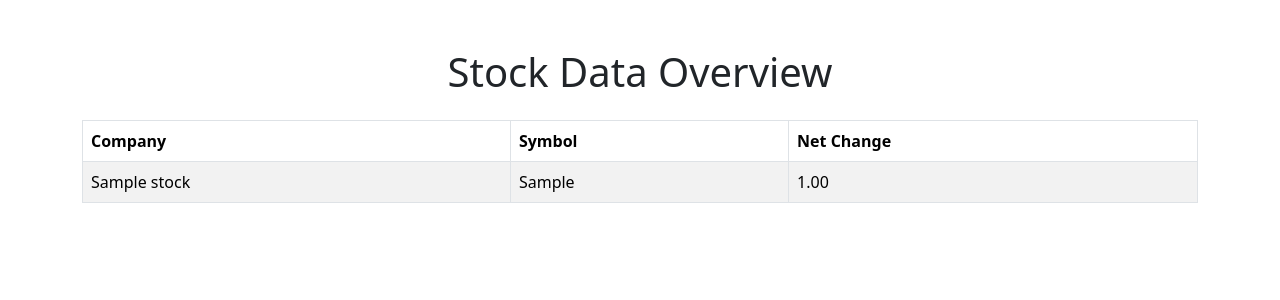
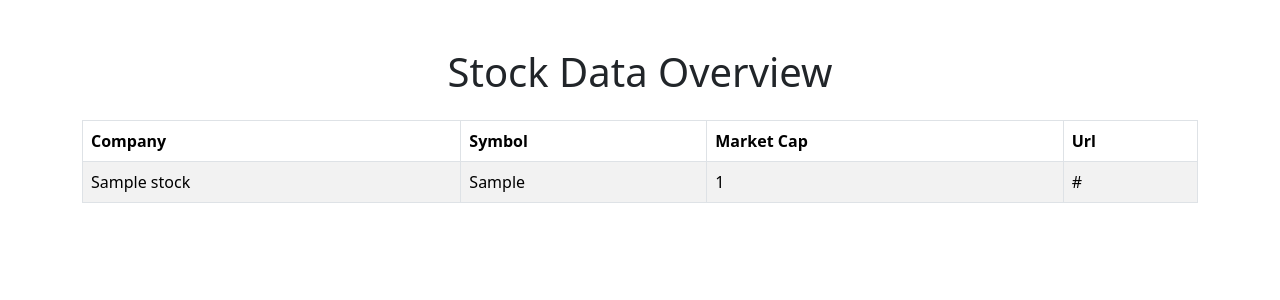
Before and after one commit to im-playmaker/smartMoneyStats, a Django app: page / in a window 1280 px wide. Shown: the top 300 px of the page. Run offline with Django 5.2, Linux system fonts and the light colour scheme; tables that the repository leaves empty hold one stand-in row (values such as "Sample post").

Commit message:
insert data from the APi to the database

```diff
--- a/smartMoney/stockData/models.py
+++ b/smartMoney/stockData/models.py
@@ -6,7 +6,8 @@ from django.db import models
 class Stock (models.Model):
     symbol= models.CharField(max_length=10, unique=True) # Stock symbol (e.g., AAPL, TSLA)
     companyName =  models.CharField(max_length=100)  # Name of the company
-    netchange = models.DecimalField(max_digits=10,decimal_places=2)
+    marketCap =  models.BigIntegerField(default=0)  # Name of the company
+    url =  models.URLField(default="https://example.com/default")  # Name of the company
     created_at = models.DateTimeField(auto_now_add=True)  # Automatically set on object creation
 
     def __str__(self):
--- a/smartMoney/stockData/templates/stock.html
+++ b/smartMoney/stockData/templates/stock.html
@@ -18,7 +18,8 @@
                 <tr>
                     <th scope="col">Company</th>
                     <th scope="col">Symbol</th>
-                    <th scope="col">Net Change</th>
+                    <th scope="col">Market Cap</th>
+                    <th scope="col">Url</th>
                 </tr>
             </thead>
             <tbody>
@@ -27,7 +28,10 @@
                         <td>{{ stock.companyName }}</td>
                         <td>{{ stock.symbol }}</td>
                         <td>
-                            {{ stock.netchange }}
+                            {{ stock.marketCap }}
+                        </td>
+                        <td>
+                            {{ stock.url }}
                         </td>
                     </tr>
                 {% endfor %}
--- a/smartMoney/stockData/views.py
+++ b/smartMoney/stockData/views.py
@@ -1,21 +1,23 @@
 from django.shortcuts import render
 from .models import Stock
+
 from dateutil.relativedelta import relativedelta
 import time
 import datetime as dt
-
+# import from the APi
 from nasdaq_data import nasdaq_grabber as ng
 my_ng = ng()
 my_ng.nasdaq_stocks(10)
 
-print(my_ng.nasdaq_stocks(50).symbol, my_ng.nasdaq_stocks(50).netchange)
+ # print(my_ng.nasdaq_stocks(50).symbol, my_ng.nasdaq_stocks(50).netchange)
 #today
-t = dt.date.today().replace(day=1)
+# t = dt.date.today().replace(day=1)
 #one year ago
-t0= t - relativedelta(years=1)
-#isoformat
-iso_t0, iso_t = t0.isoformat(), t.isoformat()
-print(my_ng.nasdaq_historical_price('AAPL', iso_t0, iso_t))
+# t0= t - relativedelta(years=1)
+# isoformat
+#iso_t0, iso_t = t0.isoformat(), t.isoformat()
+#print(my_ng.nasdaq_historical_price('AAPL', iso_t0, iso_t))
+
 # create a collection of symbols
 symbols = []
 
@@ -23,7 +25,29 @@ for item in my_ng.nasdaq_stocks(10).symbol:
     symbols.append(item)
 
 print("symbols ", symbols)
+data = my_ng.nasdaq_stocks(10).to_dict('records')
 # Create your views here.
 def stock(request):
     items = Stock.objects.all()
     return render(request, "stock.html", {"stocks": items})
+
+
+# store data to the Database
+
+def fetch_and_store_data():
+        # Insert data into the Stock model
+        for stock in data:
+             if isinstance(stock['marketCap'], str):
+               stock['marketCap'] = int(stock['marketCap'].replace(',', ''))
+
+             #insert Data into the stock model
+             Stock.objects.update_or_create(
+             symbol=stock['symbol'],
+             defaults={
+                  'companyName': stock['name'],
+                  'marketCap': stock['marketCap'],
+                  'url': stock['url']
+             })
+
+
+fetch_and_store_data()
```
Also changed, not shown: smartMoney/stockData/migrations/0002_remove_stock_netchange_stock_marketcap_stock_url.py (added).
